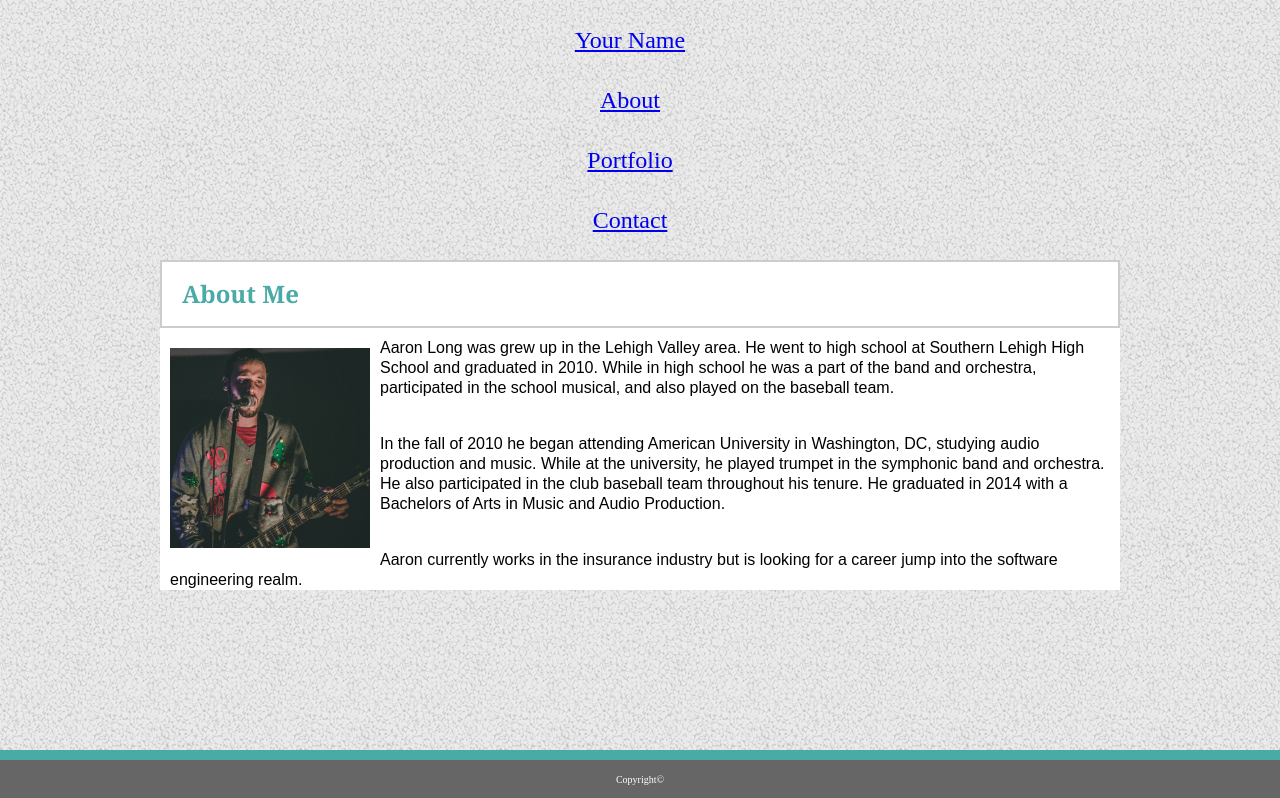
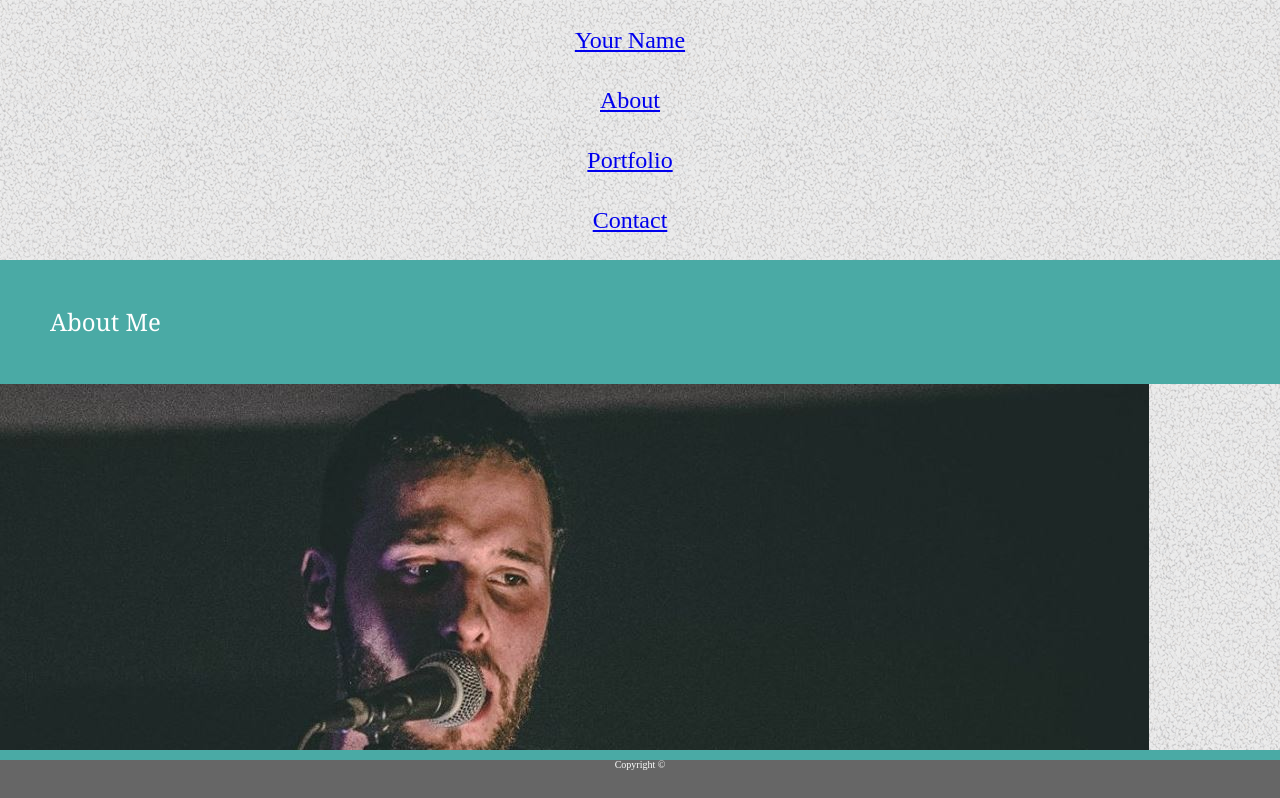
Before and after one commit to aaronlng/Basic-Portfolio, a plain HTML site: page index.html in a window 1280 px wide. Shown: the top 798 px of the page. Drawn offline with Linux system fonts and the light colour scheme.

Commit message:
update main content and footer

```diff
--- a/index.html
+++ b/index.html
@@ -21,31 +21,30 @@
         </div>
     </header>
 
-        <div class="indexmain">
+    <div id="main-container" class="container">
+        <section class="main-section">
 
-            <div class="header">
-                <h2>About Me</h2>
-            </div>
+            <h1>About Me</h1>
 
-            <section class="maincontent">
-                <img src="assets/images/bio-pic.jpg" alt="Aaron Long" id="bio-pic">
+            <img src="assets/images/bio-pic.jpg" class="auth-image" alt="Aaron Long">
 
-                <p>Aaron Long was grew up in the Lehigh Valley area. He went to high school at Southern Lehigh High School and graduated in 2010. While in high school he was a part of the band and orchestra, participated in the school musical, and also played on the baseball team.</p>
-
-                <br>
-
-                <p>In the fall of 2010 he began attending American University in Washington, DC, studying audio production and music. While at the university, he played trumpet in the symphonic band and orchestra. He also participated in the club baseball team throughout his tenure. He graduated in 2014 with a Bachelors of Arts in Music and Audio Production.</p>
-
-                <br>
-
-                <p>Aaron currently works in the insurance industry but is looking for a career jump into the software engineering realm.</p>
+            <p>Full stack developer with an in depth understanding of HTML, CSS, and Javascript. My previous roles in
+                customer service have shaped my strong interpersonal relationship skills and elevated my comfort in
+                regards to interacting with people. High energy and positive presence bringing an abundance of
+                enthusiasm and creativity to projects and teamwork. Ability to juggle multiple tasks at once while
+                setting up priorities and delivering exceptional results to customer. Driven, quick learner ready to
+                take on the obstacles and challenges of a rapidly changing industry.</p>
 
         </section>
 
     </div>
 
+
     <footer>
-            <p>Copyright&copy;</p>
+        <div class="container">
+            Copyright &copy;
+        </div>
     </footer>
 </body>
+
 </html>
```
Lines whose indentation alone changed are shown as unchanged.
